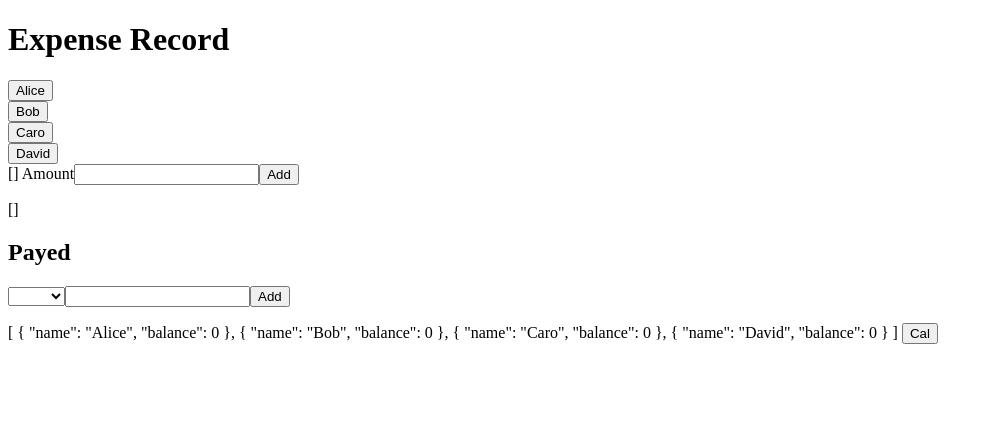
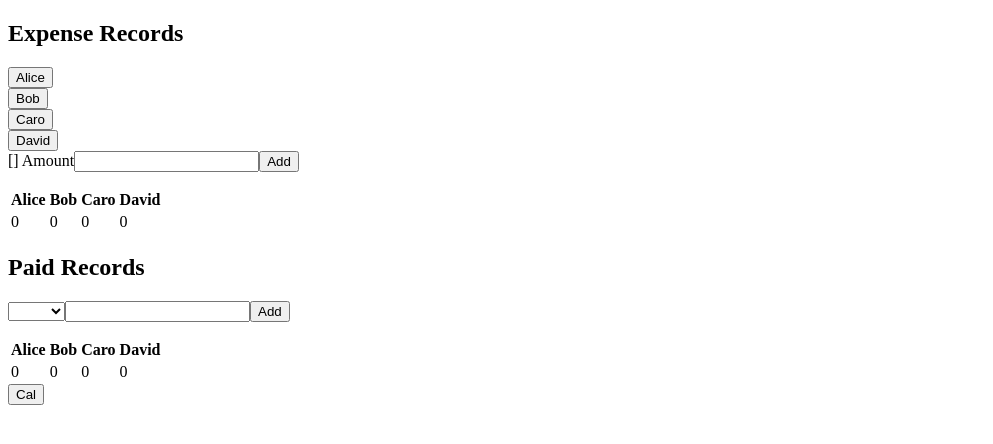
Before and after one commit to ostoc/bill-splitter, a Vue app: page / in a window 1280 px wide. Shown: the top 444 px of the page, without its empty margins (0-993 px from the left). Built offline with nearby package versions, Linux system fonts and the light colour scheme.

Commit message:
feature: working prototype

```diff
--- a/src/App.vue
+++ b/src/App.vue
@@ -1,54 +1,50 @@
 <template>
   <div id="app">
-    <h1>Expense Record</h1>
+    <h2>Expense Records</h2>
     <div>
       <div v-for="(sharer, index) in sharers" :key="index">
         <button @click="addSharer(sharer.name)">{{ sharer.name }}</button>
       </div>
       {{ selectedSharer }}
       <label>Amount</label>
-      <input type="number" v-model="amount" />
+      <input type="number" v-model="amount">
       <button @click="addRecord">Add</button>
     </div>
-
-    {{ indivalBook }}
-
     <ul>
-      <li v-for="(record, index) in expensRecords" :key="index">
+      <li v-for="(record, index) in expenseRecords" :key="index">
         {{ record.names }} {{ record.amount }}
-        <button @click="removeRecord(record)">Remove</button>
+        <button
+          @click="removeRecord(expenseRecords,record)"
+        >Remove</button>
       </li>
     </ul>
-    {{ expensRecords }}
-    <H2>Payed</H2>
+
+    <IndividualExpanseTable :data="individualExpanse"/>
+
+    <H2>Paid Records</H2>
     <select v-model="payer">
-      <option
-        v-for="(sharer, index) in sharers"
-        :key="index"
-        :value="sharer.name"
-        >{{ sharer.name }}</option
-      >
+      <option v-for="(sharer, index) in sharers" :key="index" :value="sharer.name">{{ sharer.name }}</option>
     </select>
-    <input v-model="paidAmount" />
+    <input v-model="paidAmount">
     <button @click="addPayRecord">Add</button>
     <ul>
       <li v-for="(paid, index) in paidRecods" :key="index">
         {{ paid.name }} - {{ paid.amount }}
+        <button @click="removeRecord(paidRecods,paid)">Remove</button>
       </li>
     </ul>
 
     <ul>
-      <li v-for="(trans, index) in transferBook" :key="index">
-        {{ trans.to }} {{ trans.amount }}
-      </li>
+      <li v-for="(trans, index) in transferBook" :key="index">{{ trans.to }} {{ trans.amount }}</li>
     </ul>
-    {{ newBalance }}
-    <!-- {{ balanceFinnal }} -->
+
+    <IndividualExpanseTable :data="individualBalance"/>
     <button @click="cals">Cal</button>
   </div>
 </template>
 
 <script>
+import IndividualExpanseTable from "@/components/IndividualExpanseTable";
 export default {
   name: "app",
   data() {
@@ -65,57 +61,63 @@ export default {
         { name: "Caro", balance: 0 },
         { name: "David", balance: 0 }
       ],
-      expensRecords: [],
-      paidRecods: [],
-      balanceBook: [
-        {
-          name: "Alice",
-          balance: 0
-        },
-        {
-          name: "Bob",
-          balance: 0
-        },
-        {
-          name: "Caro",
-          balance: 0
-        },
-        {
-          name: "David",
-          balance: 0
-        }
-      ]
+      expenseRecords: [],
+      paidRecods: []
     };
   },
+  components: {
+    IndividualExpanseTable
+  },
   computed: {
-    newBalance() {
-      this.sharers.forEach(share => {
-        this.expensRecords.forEach(record => {
-          if (record.names.includes(share.name)) {
-            const sharedAmount = record.amount / record.names.length;
-            share.balance = share.balance + sharedAmount;
-          }
+    individualExpanse() {
+      let localBalance = JSON.parse(JSON.stringify(this.sharers));
+      this.expenseRecords.forEach(record => {
+        const sharedAmount = record.amount / record.names.length;
+        record.names.forEach(name => {
+          let share = localBalance.find(item => item.name === name);
+          share.balance = share.balance + sharedAmount;
         });
       });
-      return this.sharers;
+      return localBalance;
+    },
+    individualBalance() {
+      const localBalance = JSON.parse(JSON.stringify(this.individualExpanse));
+      localBalance.map(item => {
+        item.name, (item.balance = -parseFloat(item.balance));
+      });
+      this.paidRecods.forEach(record => {
+        let share = localBalance.find(item => item.name === record.name);
+        share.balance = parseFloat(share.balance) + parseFloat(record.amount);
+      });
+      return localBalance;
     }
   },
+
   methods: {
     addRecord() {
       const record = {
-        names: this.selectedSharer,
+        names: [...this.selectedSharer],
         amount: this.amount
       };
-      this.expensRecords.push(Object.create(record));
+      if (record.names.length === 0 || record.amount === null) {
+        alert("You need select person or have amout");
+        return;
+      }
+      this.expenseRecords.push(Object.create(record));
     },
-    removeRecord(record) {
-      this.expensRecords.splice(this.expensRecords.indexOf(record), 1);
+    removeRecord(list, record) {
+      list.splice(this.expenseRecords.indexOf(record), 1);
     },
     addPayRecord() {
-      this.paidRecods.push({
+      const record = {
         name: this.payer,
         amount: this.paidAmount
-      });
+      };
+      if (record.name === null || record.amount === null) {
+        alert("You need select person or have amout");
+        return;
+      }
+      this.paidRecods.push(record);
     },
     addSharer(sharer) {
       if (this.selectedSharer.includes(sharer)) {
@@ -127,10 +129,10 @@ export default {
       this.selectedSharer.push(sharer);
     },
     cals() {
-      const dynamicBalanceBook = this.balanceBook.map(a =>
+      const dynamicBalanceBook = this.individualBalance.map(a =>
         Object.assign([], a)
       );
-      for (let i = 0; i < this.balanceBook.length - 1; i++) {
+      for (let i = 0; i < dynamicBalanceBook.length - 1; i++) {
         this.cal(dynamicBalanceBook);
         if ([...dynamicBalanceBook].every(a => a.balance === 0)) {
           break;
--- /dev/null
+++ b/src/components/IndividualExpanseTable.vue
@@ -0,0 +1,22 @@
+<template>
+  <table>
+    <tr>
+      <th v-for="header in tableData" :key="header.name" v-text="header.name"></th>
+    </tr>
+    <tr>
+      <td v-for="item in tableData" :key="item.balance" v-text="item.balance"></td>
+    </tr>
+  </table>
+</template>
+
+<script>
+export default {
+  name: "IndividualExpanseTable",
+  props: ["data"],
+  computed: {
+    tableData() {
+      return this.data;
+    }
+  }
+};
+</script>
```
